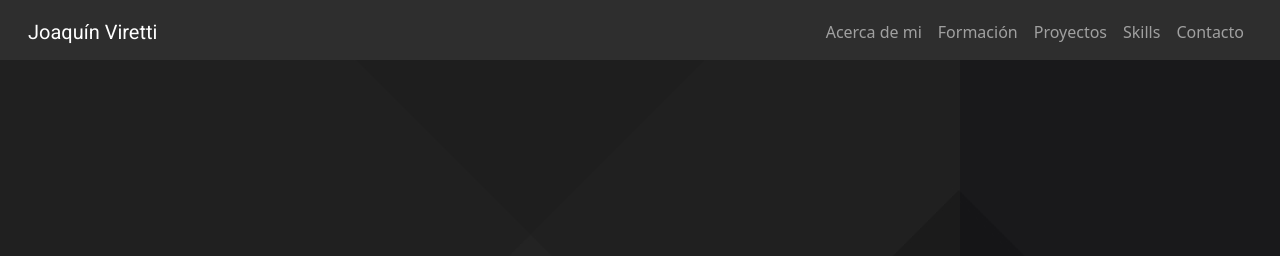
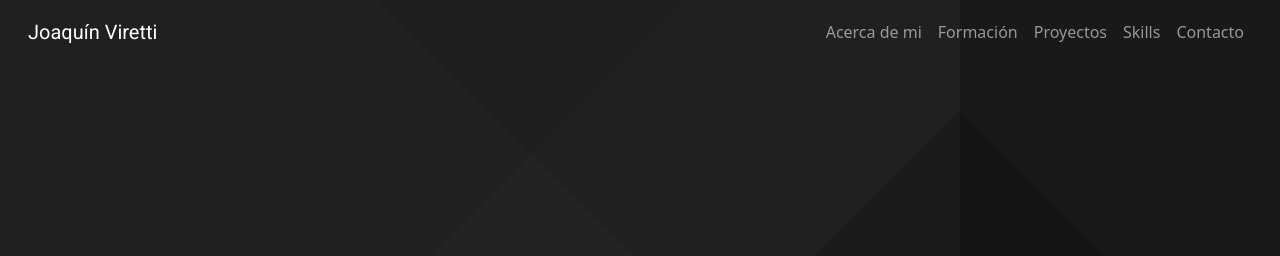
Before and after one commit to Joaquinviretti/Portfolio, a website: page index.html in a window 1280 px wide. Shown: the top 256 px of the page. Drawn offline with nearby package versions, Linux system fonts and the light colour scheme.

Commit message:
animaciones

```diff
--- a/index.html
+++ b/index.html
@@ -61,7 +61,7 @@
         </div>
         <div class="col-5 ">
           <div>
-            <img src="img/profile-picture.jpg" class="w-75 rounded-circle" alt="">
+            <img  src="img/profile-picture.jpg" class="w-75 rounded-circle" alt="">
           </div>
         </div>
         <div class="col-1 text-end d-flex align-items-center logos ">
@@ -436,6 +436,7 @@
         </div>
       </footer>
 
+      <script src="/js/index.js"></script>
       <script src="https://cdn.jsdelivr.net/npm/bootstrap@5.0.0-beta1/dist/js/bootstrap.bundle.min.js" integrity="sha384-ygbV9kiqUc6oa4msXn9868pTtWMgiQaeYH7/t7LECLbyPA2x65Kgf80OJFdroafW" crossorigin="anonymous"></script>
 </body>
 </html>
--- a/scss/components/header.scss
+++ b/scss/components/header.scss
@@ -1,8 +1,9 @@
  .navbar {
-        background-color: rgb(46, 46, 46);
-        position: sticky;
+        background-color: rgba(45, 2, 85, 0);
+        background-color: gra;
         top: 0;
         z-index: 3;
+
         .name   {
             font-family: 'Roboto', sans-serif;
         }
@@ -11,11 +12,15 @@
 
     #portada    {
 
-        height: 100vh;
+        height: 110vh;
         padding-bottom: 5%;
         font-family: 'Roboto', sans-serif;
         background-image: url(../img/fondo1.jpg);
         background-attachment: fixed;
+        padding-top: 80px;
+        margin-top: -80px;
+
+
 
         h1  {
             font-size: 3rem;
```
Also changed, not shown: css/style.css, js/index.js (added), 1 other file.
